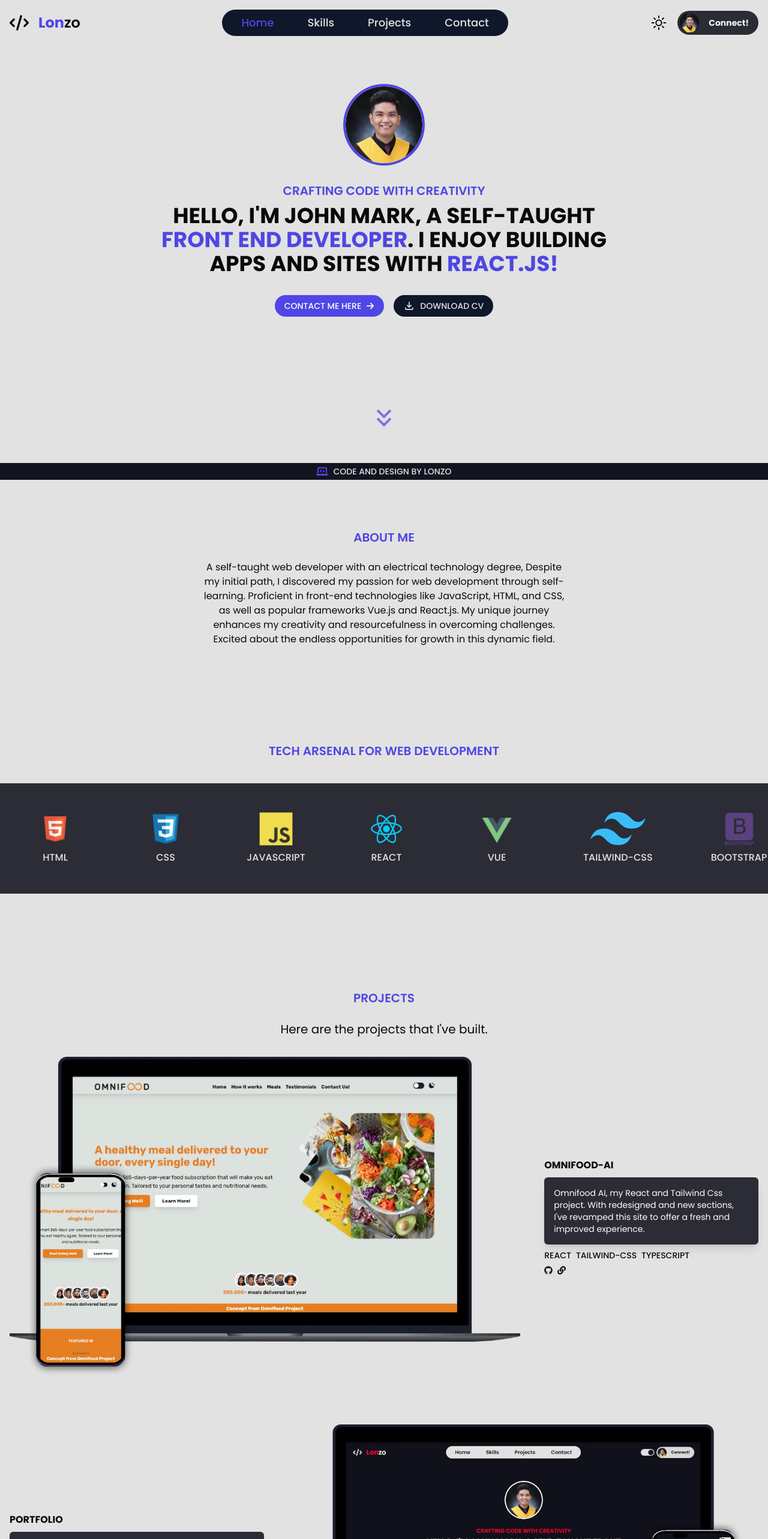
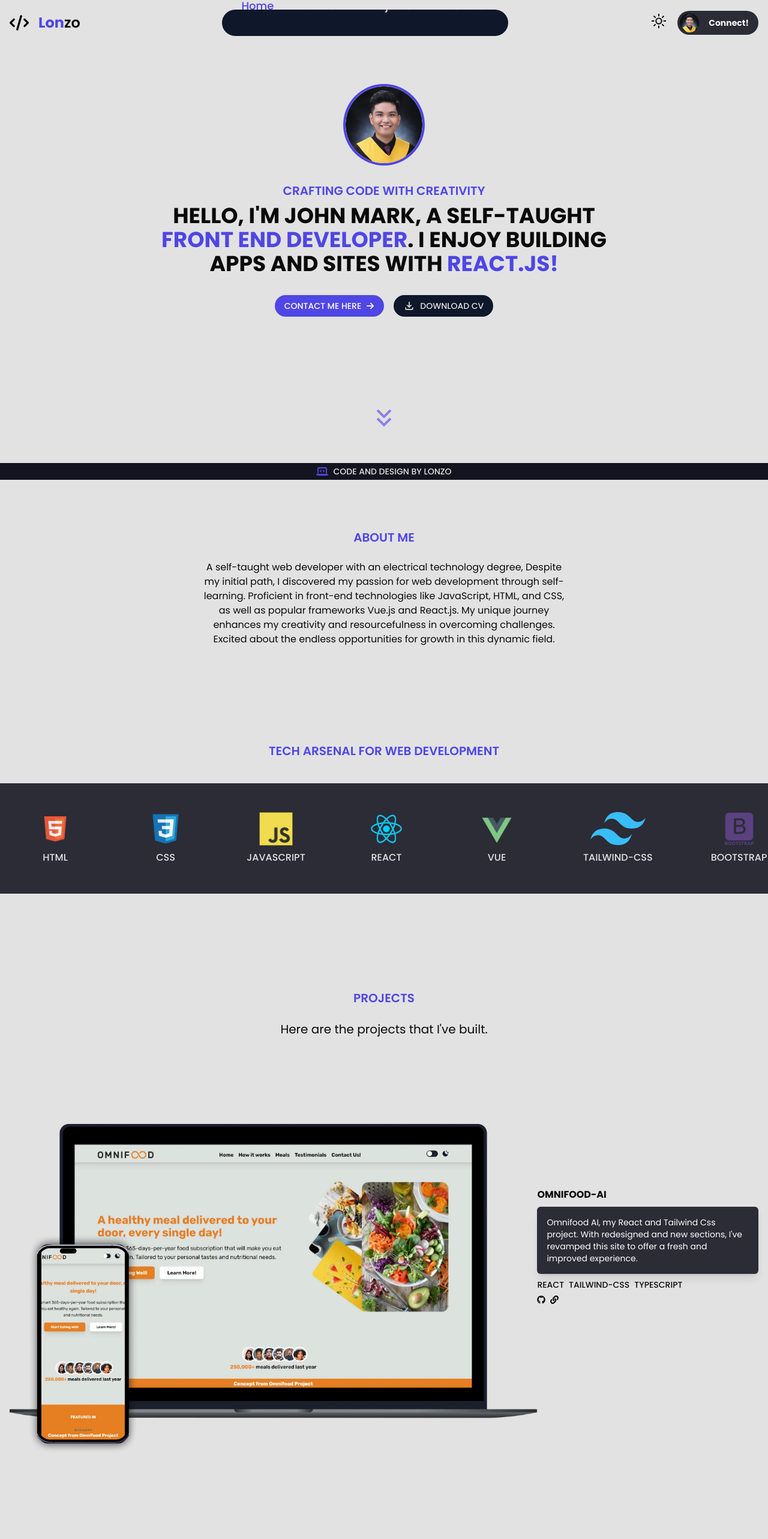
Before and after one commit to jmmaglonzo/Portfolio-React, a React (Vite) app: page / in a window 1280 px wide. Shown: the top 2566 px of the page at 60% size. Built offline with nearby package versions, Linux system fonts and the light colour scheme.

Commit message:
add animations on all components

```diff
--- a/package.json
+++ b/package.json
@@ -11,9 +11,11 @@
   },
   "dependencies": {
     "@emailjs/browser": "^4.3.3",
+    "@emotion/react": "^11.11.4",
     "clsx": "^2.1.0",
     "framer-motion": "^11.0.8",
     "react": "^18.2.0",
+    "react-awesome-reveal": "^4.2.8",
     "react-dom": "^18.2.0",
     "react-fast-marquee": "^1.6.4",
     "react-icons": "^5.0.1",
--- a/src/UI/NavBar.tsx
+++ b/src/UI/NavBar.tsx
@@ -5,6 +5,7 @@ import Links from "./Links";
 import NavLinks from "./NavLinks";
 import { PiMoonStars } from "react-icons/pi";
 import { HiOutlineSun } from "react-icons/hi2";
+import { Fade, Slide, Zoom } from "react-awesome-reveal";
 
 function NavBar() {
   const menuRef = useRef<HTMLDivElement>(null);
@@ -68,6 +69,8 @@ function NavBar() {
         className="container relative flex items-center justify-between"
         ref={menuRef}
       >
+        {" "}
+        <Slide>
           <div className="flex items-center gap-4 font-bold">
             <FaCode size={32} className="text dark:text-white" />
             <p className=" text-lightBlue dark:text-darkRed md:text-2xl">
@@ -77,9 +80,12 @@ function NavBar() {
               </span>
             </p>
           </div>
-
+        </Slide>
+        <Fade duration={1500} triggerOnce={true}>
           {isSmallScreen ? null : <NavLinks />}
+        </Fade>
         <div className="flex items-center gap-4">
+          <Slide triggerOnce={true} direction="down">
             <button onClick={handleThemeSwitch}>
               {theme === "dark" ? (
                 <PiMoonStars size={30} className="text-light" />
@@ -87,7 +93,8 @@ function NavBar() {
                 <HiOutlineSun size={30} />
               )}
             </button>
-
+          </Slide>
+          <Slide direction="right" triggerOnce={true}>
             <button
               className="flex  cursor-pointer items-center gap-4 rounded-full bg-cards p-1 pr-4 dark:bg-lightAccent"
               onClick={handleMenu}
@@ -101,16 +108,18 @@ function NavBar() {
                 {isSmallScreen ? "Menu" : "Connect!"}
               </span>
             </button>
+          </Slide>
         </div>
         <div
           className={`menu boder absolute right-0 top-11 flex flex-col items-center gap-4 rounded-md border bg-forms px-8 pb-8 pt-2 text-lightAccent shadow-xl duration-300 dark:bg-light dark:text-darkFont md:right-2 md:w-1/3 md:pb-4 lg:-right-5 lg:w-1/4 xl:w-1/5 ${menu ? "" : "hidden"}`}
         >
+          <Zoom triggerOnce={true}>
             <span className="border-b-2 border-b-lightAccent text-sm font-semibold uppercase dark:border-b-darkFont">
               front-end developer
             </span>
             {isSmallScreen ? null : <Links />}
-
             {isSmallScreen ? <NavLinks menu={menu} setMenu={setMenu} /> : null}
+          </Zoom>
         </div>
       </nav>
     </header>
--- a/src/UI/NavLinks.tsx
+++ b/src/UI/NavLinks.tsx
@@ -1,6 +1,7 @@
 import { useState, useEffect, Dispatch, SetStateAction } from "react";
 import { navLinks } from "../data/data";
 import Links from "./Links";
+import { Slide } from "react-awesome-reveal";
 type NavLinksProps = {
   setMenu?: Dispatch<SetStateAction<boolean>>;
   menu?: boolean;
@@ -43,12 +44,15 @@ function NavLinks({ menu, setMenu }: NavLinksProps) {
     <ul
       className={`${isMobile ? "flex flex-col items-center gap-14 text-lg font-semibold md:pb-4 lg:hidden" : "hidden items-center gap-14 rounded-full bg-slate-900 px-8 py-2 text-lg font-medium dark:bg-light dark:font-semibold  lg:flex"}`}
     >
+      <Slide direction="down" cascade={true}>
         {navLinks.map((link, index) => (
           <li
             onClick={() => handleClick(link.hash)}
             key={index}
             className={` cursor-pointer text-light dark:text-darkFont ${
-            activeLink === link.hash ? " text-lightBlue dark:text-darkRed" : ""
+              activeLink === link.hash
+                ? " text-lightBlue dark:text-darkRed"
+                : ""
             } `}
           >
             {link.link}
@@ -56,6 +60,7 @@ function NavLinks({ menu, setMenu }: NavLinksProps) {
         ))}
 
         {isMobile ? <Links /> : null}
+      </Slide>
     </ul>
   );
 }
--- a/src/UI/Projects.tsx
+++ b/src/UI/Projects.tsx
@@ -1,4 +1,5 @@
 import { FaGithub, FaLink } from "react-icons/fa";
+import { Slide } from "react-awesome-reveal";
 
 type ProjectProp = {
   project: {
@@ -19,10 +20,11 @@ function Projects({ project, order }: ProjectProp) {
   ));
 
   return (
-    <div className="mt-14 flex flex-col gap-10 text-center md:mt-8 lg:flex-row lg:items-center lg:text-left">
+    <div className="mt-8 flex flex-col text-center lg:mt-0 lg:flex-row lg:items-center lg:space-y-36 lg:text-left">
       <div
         className={` order-2 flex flex-col space-y-2 ${order ? "lg:order-2" : "lg:order-1"} `}
       >
+        <Slide direction={order ? "right" : "left"} triggerOnce={true}>
           <span className=" text-sm font-bold uppercase text-darkFont dark:text-light lg:text-base">
             {project.title}
           </span>
@@ -40,13 +42,20 @@ function Projects({ project, order }: ProjectProp) {
               <FaLink />
             </a>
           </div>
+        </Slide>
       </div>
       <div
-        className={`${order ? "lg:order-1" : "lg:order-2"} duration-300 md:hover:-translate-y-12`}
+        className={`${order ? "lg:order-1" : "lg:order-2"} duration-300 md:hover:-translate-y-4`}
+      >
+        <Slide
+          direction={order ? "left" : "right"}
+          triggerOnce={true}
+          duration={2000}
         >
           <a href={project.link} target="_blank">
             <img src={project.img} alt={project.title} />
           </a>
+        </Slide>
       </div>
     </div>
   );
--- a/src/components/Contact.tsx
+++ b/src/components/Contact.tsx
@@ -4,7 +4,7 @@ import { MdOutlineMail } from "react-icons/md";
 import { Toaster, toast } from "sonner";
 import { FormEvent, useRef, useState } from "react";
 import emailjs from "@emailjs/browser";
-
+import { Fade } from "react-awesome-reveal";
 function Contact() {
   const form = useRef<HTMLFormElement | null>(null); // Add type for form ref
 
@@ -85,6 +85,7 @@ function Contact() {
 
   return (
     <section className="container mt-20 py-20 text-center" id="contact">
+      <Fade triggerOnce={true}>
         <span className="text-xl font-semibold uppercase text-lightBlue dark:text-darkRed">
           Contact
         </span>
@@ -97,12 +98,18 @@ function Contact() {
               Thank you for expressing your interest in reaching out. Don't
               hesitate to get in touch and contact me here.
             </p>
-          <RiArrowDownSLine size={40} className="animate-bounce text-darkRed" />
+            <RiArrowDownSLine
+              size={40}
+              className="animate-bounce text-darkRed"
+            />
 
             <div className="mt-auto flex flex-col items-center gap-2 md:items-start ">
               <p className="flex items-center gap-2 duration-300 md:hover:text-darkRed">
                 <FaLinkedin />
-              <a href="https://www.linkedin.com/in/jmmaglonzo/" target="_blank">
+                <a
+                  href="https://www.linkedin.com/in/jmmaglonzo/"
+                  target="_blank"
+                >
                   LinkedIn
                 </a>
               </p>
@@ -189,6 +196,7 @@ function Contact() {
             </div>
           </form>
         </div>
+      </Fade>
     </section>
   );
 }
--- a/src/components/Hero.tsx
+++ b/src/components/Hero.tsx
@@ -2,6 +2,7 @@ import profile from "src/assets/profile.webp";
 import { FaArrowRight } from "react-icons/fa6";
 import { MdOutlineFileDownload } from "react-icons/md";
 import { MdKeyboardDoubleArrowDown } from "react-icons/md";
+import { Fade, Slide } from "react-awesome-reveal";
 
 function Hero() {
   return (
@@ -9,6 +10,7 @@ function Hero() {
       className="container mt-36 flex scroll-mt-36 flex-col items-center gap-4 uppercase md:gap-8"
       id="hero"
     >
+      <Slide direction="down" duration={1500} triggerOnce={true}>
         <figure>
           <img
             src={profile}
@@ -16,7 +18,9 @@ function Hero() {
             className="h-32 w-32 rounded-full ring-4 ring-lightBlue dark:ring-white"
           />
         </figure>
+      </Slide>
       <article className="flex flex-col items-center space-y-2 md:w-2/3 lg:w-3/5">
+        <Fade triggerOnce={true} duration={2000}>
           <h4 className="text-sm  font-semibold text-lightBlue dark:text-darkRed md:text-xl">
             crafting code with creativity
           </h4>
@@ -28,14 +32,20 @@ function Hero() {
             . I Enjoy Building Apps and Sites with{" "}
             <span className="text-lightBlue dark:text-darkRed">React.JS!</span>
           </h1>
+        </Fade>
       </article>
+
       <div className="flex flex-col items-center gap-4 md:flex-row">
+        <Slide triggerOnce={true}>
           <a
             className="flex items-center gap-2 rounded-full bg-lightBlue px-4 py-2 text-xs font-medium uppercase text-white duration-100 hover:-translate-y-1 hover:translate-x-1 active:-translate-x-1 active:translate-y-1 dark:bg-darkRed md:text-sm "
             href="mailto:johnmaglonzo@gmail.com "
           >
             Contact me here <FaArrowRight />
           </a>
+        </Slide>
+
+        <Slide direction="right" triggerOnce={true}>
           <a
             href="https://drive.google.com/file/d/1kKsXAIp9QZEiu0YupwosBF7g3Et6w33u/view?usp=sharing"
             target="_blank"
@@ -44,12 +54,14 @@ function Hero() {
             <MdOutlineFileDownload className="md:text-xl" />
             Download CV
           </a>
+        </Slide>
       </div>
-
+      <Fade triggerOnce={true}>
         <MdKeyboardDoubleArrowDown
           className="mt-20 animate-pulse text-lightBlue dark:text-darkRed md:mt-28"
           size={50}
         />
+      </Fade>
     </section>
   );
 }
--- a/src/pages/Home.tsx
+++ b/src/pages/Home.tsx
@@ -5,6 +5,7 @@ import Hero from "../components/Hero";
 import PortfolioFooter from "../components/PortfolioFooter";
 import ProjectSection from "../components/ProjectSection";
 import Skills from "../components/Skills";
+import { Fade } from "react-awesome-reveal";
 
 function Home() {
   return (
@@ -12,8 +13,10 @@ function Home() {
       <NavBar />
       <main>
         <Hero />
-        <About />
-        <Skills />
+        <Fade triggerOnce={true}>
+          <About />
+          <Skills />
+        </Fade>
         <ProjectSection />
         <Contact />
       </main>
```
Also changed, not shown: 1 other file (tests, documents, lock files or other folders). Lines whose indentation alone changed are shown as unchanged.
